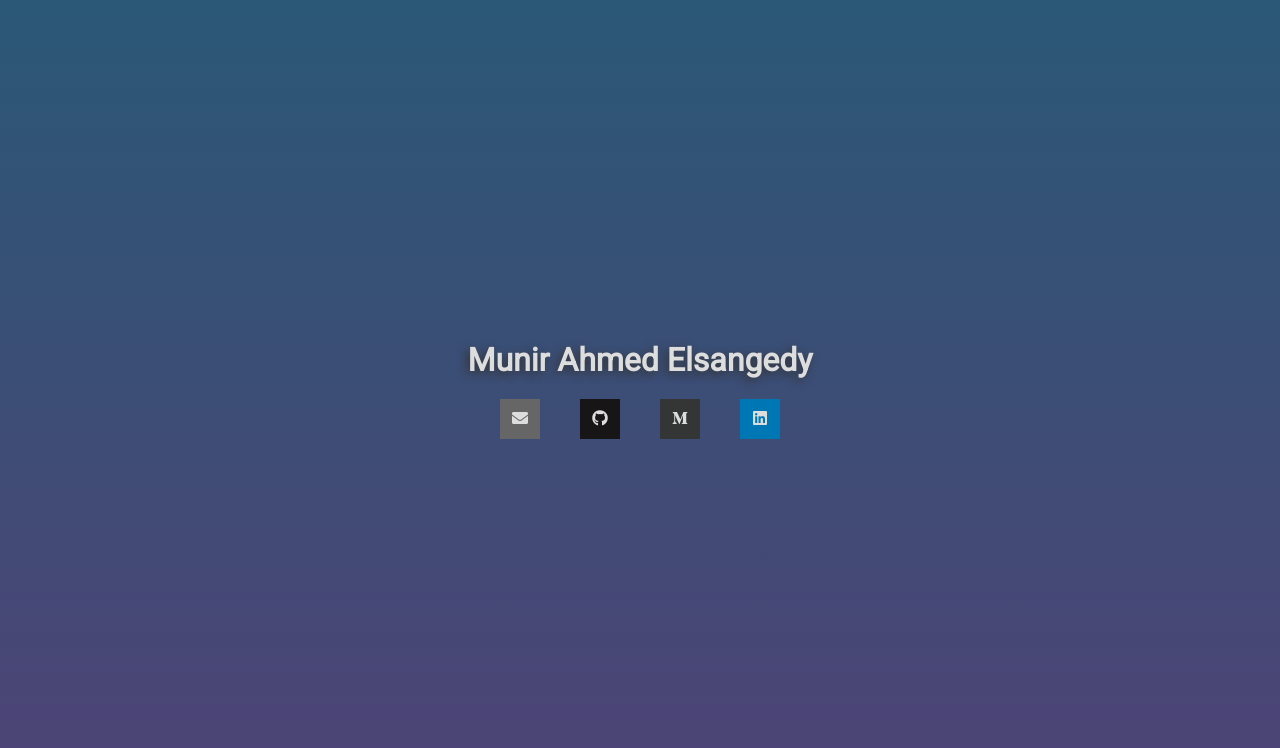
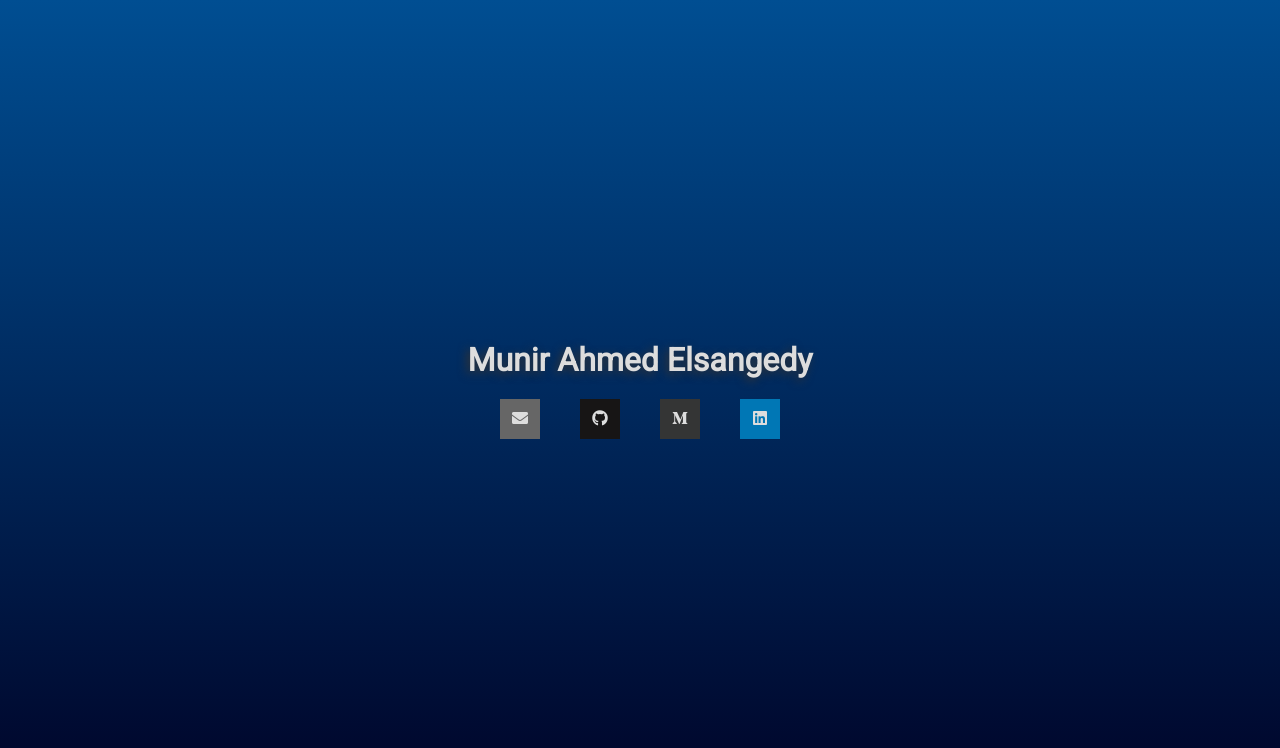
Before and after one commit to elsangedy/elsangedy.com, a plain HTML site: page index.html in a window 1280 px wide. Drawn offline with Linux system fonts and the light colour scheme.

Commit message:
align name and change background color

```diff
--- a/index.html
+++ b/index.html
@@ -14,9 +14,9 @@
 
   <style>
     * { margin: 0; padding: 0; }
-    html, body { font-family: 'Roboto', sans-serif; height: 100%; width: 100%; background: #2b5876; background: -webkit-linear-gradient(to top, #4e4376, #2b5876); background: linear-gradient(to top, #4e4376, #2b5876); }
+    html, body { font-family: 'Roboto', sans-serif; height: 100%; width: 100%; background: #000428; background: -webkit-linear-gradient(to top, #000428, #004e92); background: linear-gradient(to top, #000428, #004e92); }
     main { display: flex; align-items: center; justify-content: center; height: 100%; width: 100%; flex-direction: column; }
-    h1 { color: #ddd; text-shadow: -3px 3px 10px #333; }
+    h1 { color: #ddd; text-shadow: -3px 3px 10px #333; text-align: center; }
     ul { list-style: none; }
     ul > li { float: left; padding: 20px; }
     ul > li > a { width: 40px; height: 40px; line-height: 40px; text-decoration: none; display: inline-block; text-align: center; }
```
